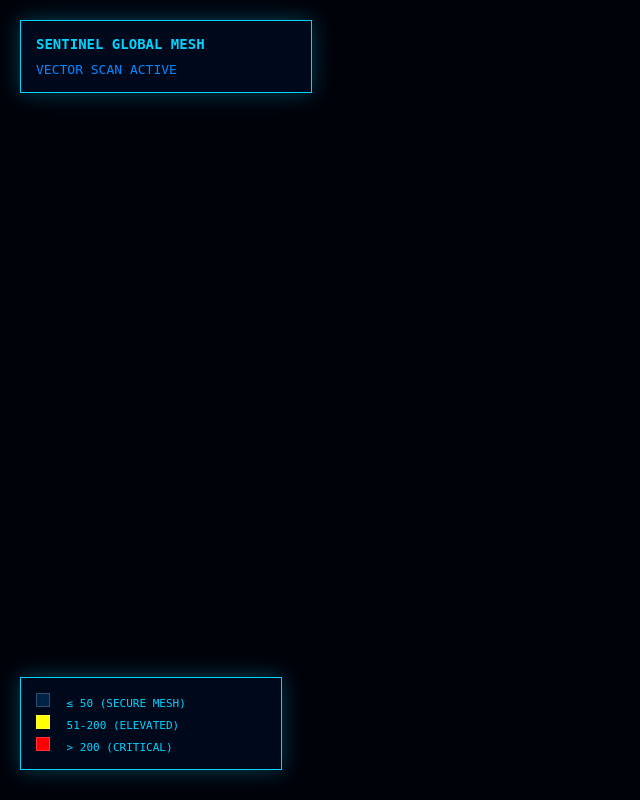
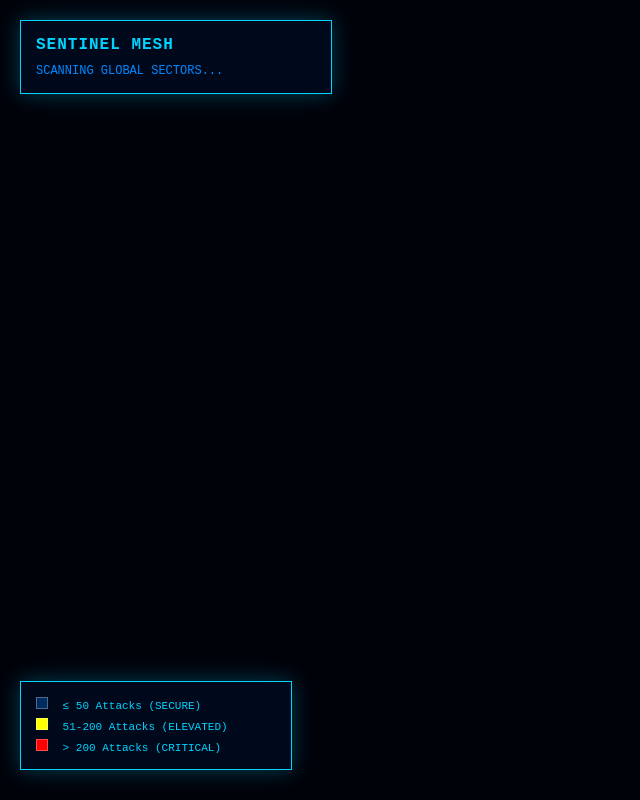
Before and after one commit to safiraaribmunawar-a11y/Sentinal-Web_Host, a Flask app: page / in a window 1280 px wide. Shown: the whole page, without its empty margins (0-640 px from the left). Run offline with Flask 3, Linux system fonts and the light colour scheme.

Commit message:
Update dashboard.html

```diff
--- a/Sentinal_project/CloudServer/templates/dashboard.html
+++ b/Sentinal_project/CloudServer/templates/dashboard.html
@@ -6,27 +6,28 @@
     <style>
         body, html { margin:0; padding:0; background:#00020a; overflow:hidden; }
         #map { height: 100vh; width: 100vw; background: #00020a; }
+
         .hud {
             position: absolute; z-index: 1000; background: rgba(0,10,30,0.9);
-            border: 1px solid #00d4ff; padding: 15px; font-family: monospace;
-            color: #00d4ff; top: 20px; left: 20px; width: 260px;
+            border: 1px solid #00d4ff; padding: 15px; font-family: 'Courier New', monospace;
+            color: #00d4ff; top: 20px; left: 20px; width: 280px;
             box-shadow: 0 0 20px rgba(0, 212, 255, 0.3);
         }
-        .legend { top: auto; bottom: 30px; left: 20px; font-size: 11px; width: 230px; }
-        .box { height: 12px; width: 12px; display: inline-block; margin-right: 10px; border: 1px solid rgba(255,255,255,0.2); }
+        .legend { top: auto; bottom: 30px; left: 20px; width: 240px; font-size: 11px; }
+        .box { height: 10px; width: 10px; display: inline-block; margin-right: 8px; border: 1px solid rgba(255,255,255,0.3); }
     </style>
 </head>
 <body>
 
     <div class="hud">
-        <h2 style="margin:0; font-size:14px;">SENTINEL GLOBAL MESH</h2>
-        <div id="status" style="margin-top:10px; color:#0088ff;">VECTOR SCAN ACTIVE</div>
+        <h2 style="margin:0; font-size:16px; letter-spacing:1px;">SENTINEL MESH</h2>
+        <div id="status" style="margin-top:10px; color:#0088ff; font-size:12px;">SCANNING GLOBAL SECTORS...</div>
     </div>
 
     <div class="hud legend">
-        <div style="margin-bottom:5px;"><span class="box" style="background:#002244;"></span> &le; 50 (SECURE MESH)</div>
-        <div style="margin-bottom:5px;"><span class="box" style="background:#ffff00;"></span> 51-200 (ELEVATED)</div>
-        <div><span class="box" style="background:#ff0000;"></span> &gt; 200 (CRITICAL)</div>
+        <div style="margin-bottom:6px;"><span class="box" style="background:#002b5e;"></span> &le; 50 Attacks (SECURE)</div>
+        <div style="margin-bottom:6px;"><span class="box" style="background:#ffff00;"></span> 51-200 Attacks (ELEVATED)</div>
+        <div><span class="box" style="background:#ff0000;"></span> &gt; 200 Attacks (CRITICAL)</div>
     </div>
 
     <div id="map"></div>
@@ -36,61 +37,64 @@
         const map = L.map('map', { zoomControl: false, attributionControl: false }).setView([20, 0], 2);
 
         let geojsonLayer;
-        let attackData = {}; // Stores { "CountryName": magnitude }
+        let globalThreats = {}; // Format: { "CountryName": max_magnitude }
 
-        // 1. Function to determine color based on your specific rules
-        function getColor(name) {
-            let val = attackData[name] || 0;
+        // Rule-based color engine
+        function getSectorColor(name) {
+            let val = globalThreats[name] || 0;
             if (val > 200) return '#ff0000'; // RED
             if (val > 50)  return '#ffff00'; // YELLOW
-            return '#002244';                // BLUE (Base)
+            return '#002b5e';                // MESH BLUE
         }
 
-        function style(feature) {
+        function sectorStyle(feature) {
             return {
-                fillColor: getColor(feature.properties.name),
+                fillColor: getSectorColor(feature.properties.name),
                 weight: 1,
                 opacity: 1,
-                color: '#00d4ff', // Electric blue borders
-                fillOpacity: 0.7
+                color: '#00d4ff', // Borders
+                fillOpacity: 0.8
             };
         }
 
-        // 2. Load World Borders (GeoJSON)
-        // This file contains the shapes of all countries
+        // Load Global Boundaries
         fetch('https://raw.githubusercontent.com/datasets/geo-boundaries-world-110m/master/countries.geojson')
             .then(res => res.json())
             .then(data => {
-                geojsonLayer = L.geoJson(data, { style: style }).addTo(map);
+                geojsonLayer = L.geoJson(data, { style: sectorStyle }).addTo(map);
             });
 
-        // 3. Sync with your Render Server
-        async function sync() {
+        // The logic to connect Coordinates to Country Shapes
+        async function updateMesh() {
             try {
-                const r = await fetch('/api/stats');
-                const d = await r.json();
+                const response = await fetch('/api/stats');
+                const data = await response.json();
 
-                // Reset data
-                attackData = {};
+                let newThreats = {};
 
-                // Map the hits from your EDR to specific areas
-                // For this version, your 'app.py' should ideally send a 'country' field
-                d.zones.forEach(z => {
-                    // If you don't have country names, we'll simulate one for now
-                    // In a real setup, your EDR would send "Bangladesh" or "USA"
-                    if(z.lat > 20 && z.lat < 26 && z.lon > 88 && z.lon < 92) {
-                        attackData["Bangladesh"] = z.magnitude;
+                // For demonstration, we map specific coordinates to country names
+                // In a professional version, we'd use a reverse-geocoder library
+                data.zones.forEach(z => {
+                    let country = "Unknown";
+                    if (z.lat > 20 && z.lat < 27 && z.lon > 88 && z.lon < 93) country = "Bangladesh";
+                    if (z.lat > 24 && z.lat < 50 && z.lon > -125 && z.lon < -66) country = "United States of America";
+                    // You can add more coordinate-to-country rules here
+
+                    if (country !== "Unknown") {
+                        newThreats[country] = Math.max(newThreats[country] || 0, z.magnitude);
                     }
                 });
 
-                if (geojsonLayer) geojsonLayer.setStyle(style);
-                document.getElementById('status').innerText = "MESH ONLINE | DISTRICTS SECURE";
+                globalThreats = newThreats;
+                if (geojsonLayer) geojsonLayer.setStyle(sectorStyle);
+
+                document.getElementById('status').innerText = "MESH ONLINE | " + data.zones.length + " ACTIVE NODES";
             } catch(e) {
-                document.getElementById('status').innerText = "SYNC ERROR";
+                document.getElementById('status').innerText = "LINK INTERRUPTED";
             }
         }
 
-        setInterval(sync, 5000);
+        setInterval(updateMesh, 3000);
     </script>
 </body>
 </html>
```
